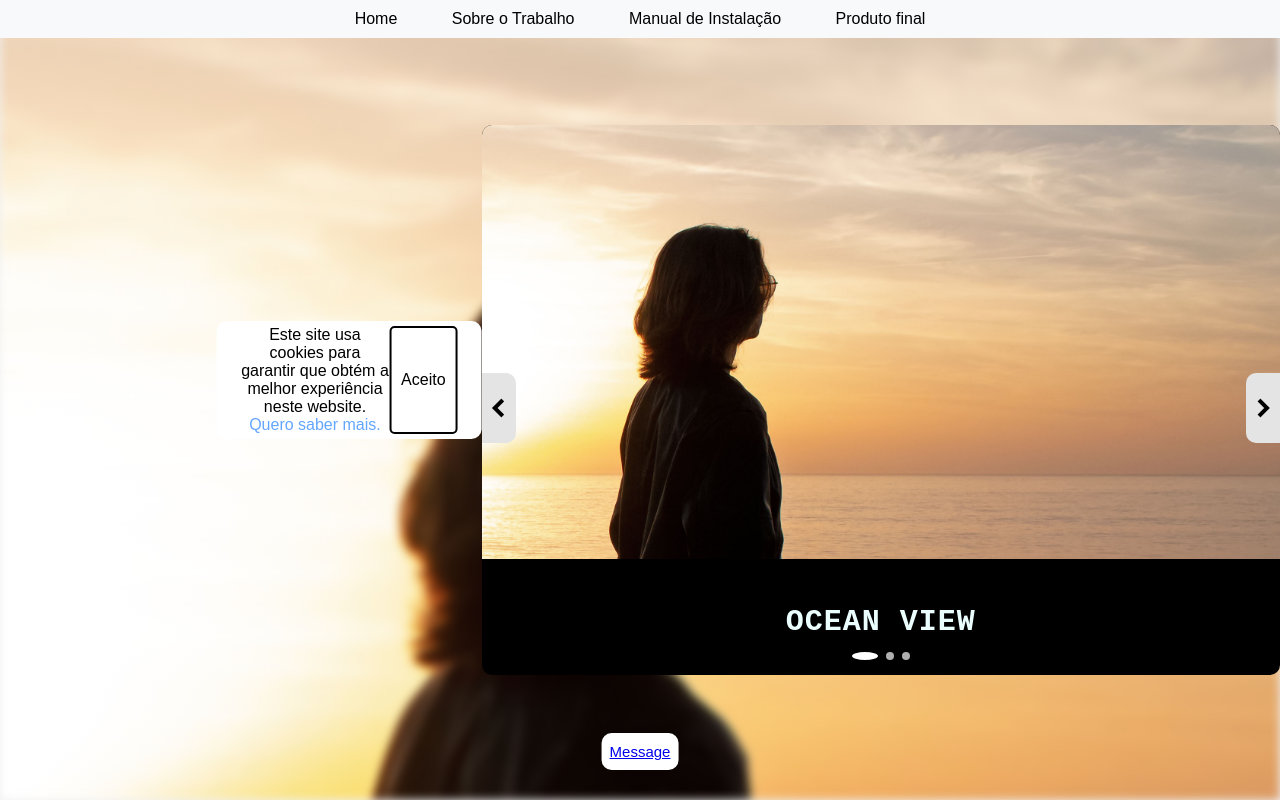
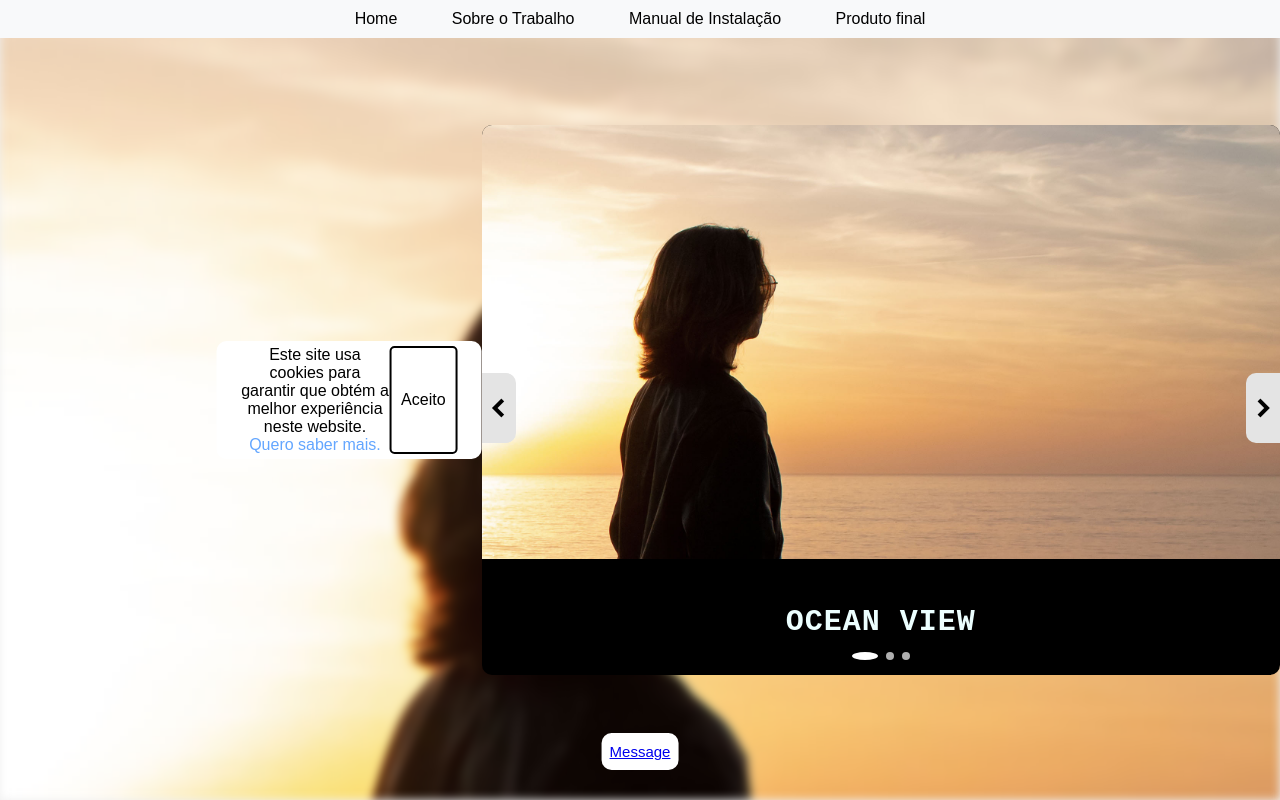
Before and after one commit to elinesnijder/TECWEB, a PHP site: page /index1.html in a window 1280 px wide. Run offline with PHP 8.4, Linux system fonts and the light colour scheme.

Commit message:
box cookies

```diff
--- a/TP2/style1.css
+++ b/TP2/style1.css
@@ -60,8 +60,6 @@ body {
     color: rgb(0, 0, 0);
 }
 
-
-
 .container {
     position: relative;
     background-color: #f8f9fa; /* Cor de fundo */
@@ -72,12 +70,11 @@ body {
     width: 55%; /* Reduzido o tamanho para 85% */
     left: 50%; /* Posicionamento horizontal no meio */
     transform: translateX(-50%); /* Ajuste para centralizar horizontalmente */
-    bottom: 20px; /* Posicionamento na parte inferior */
+    bottom: 5%; /* Posicionamento na parte inferior */
     color: rgb(0, 0, 0);
     background-color: rgb(255, 255, 255);
     z-index: 1;
 }
-
 
 .cookies{
     min-height: 50px;
```
